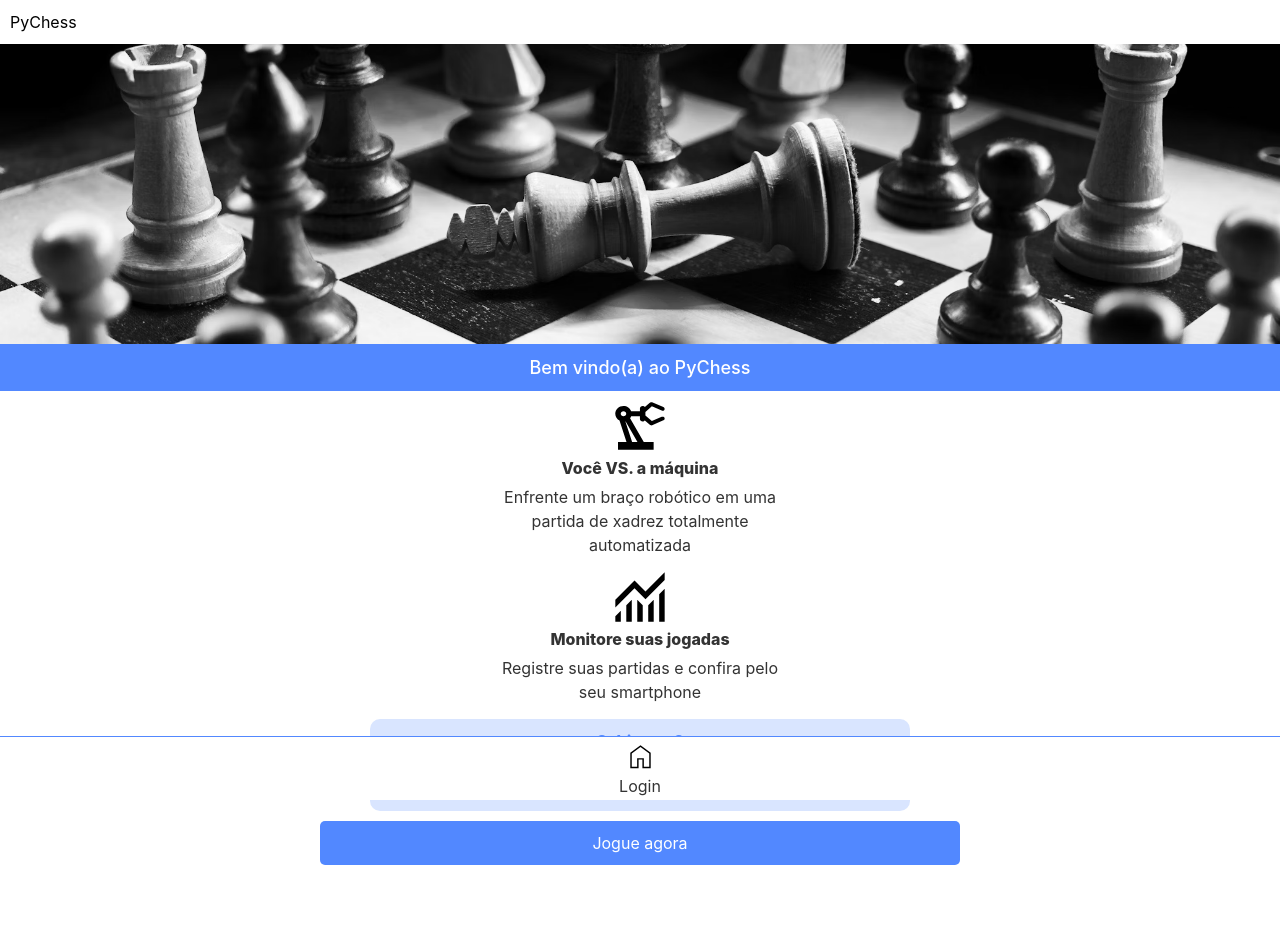
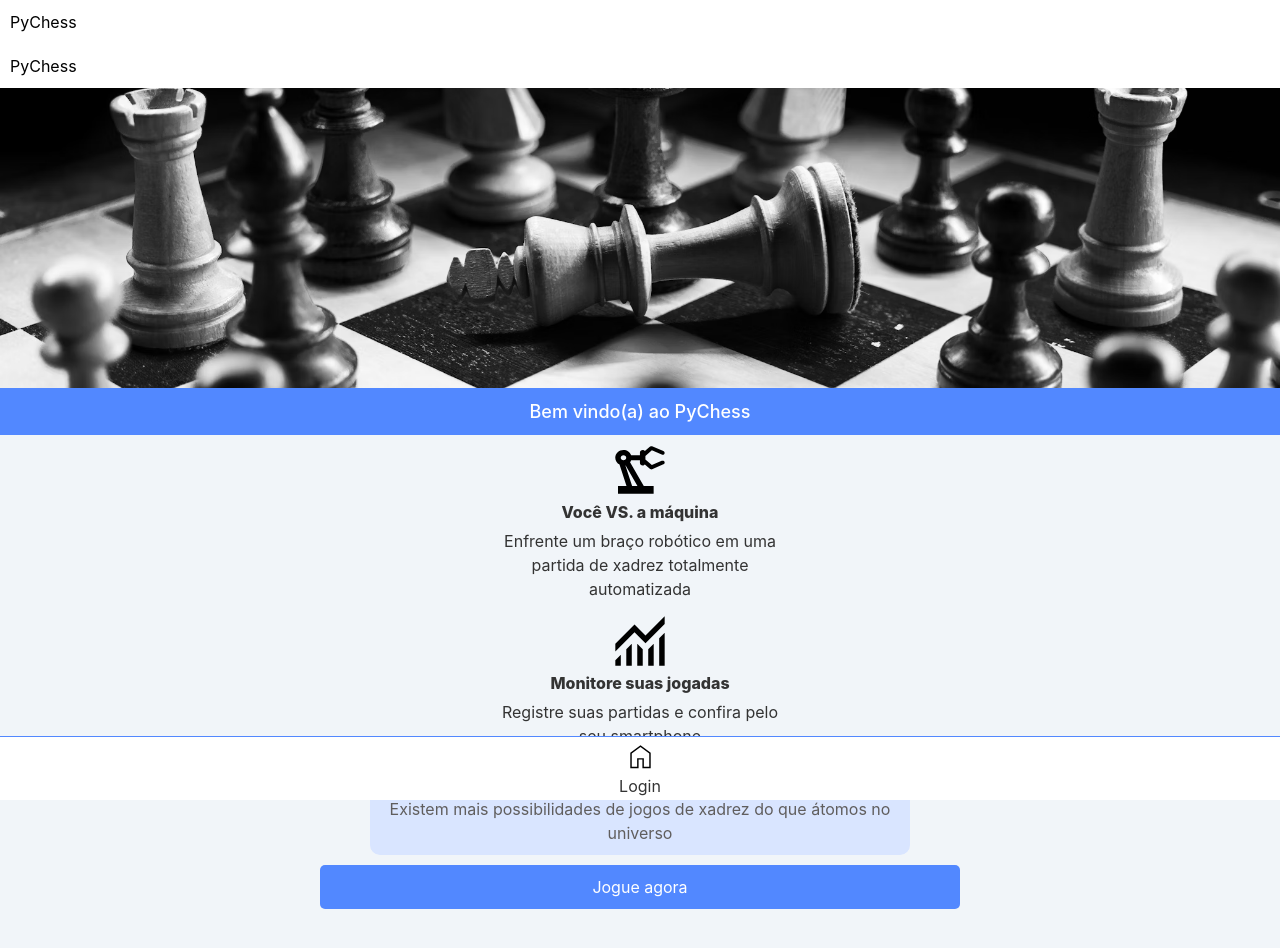
Before and after one commit to pineappletechnology-dev/Pychess-Front, a Next.js app: page / in a window 1280 px wide. Shown: the top 948 px of the page. Built offline with nearby package versions, Linux system fonts and the light colour scheme; no server answers.

Commit message:
refactor(layout): transfere o componente header para o root do layout

```diff
--- a/src/app/game/page.tsx
+++ b/src/app/game/page.tsx
@@ -6,7 +6,6 @@ import { useRouter } from 'next/navigation';
 import '../../styles/globals.css'
 import styles from './styles.module.css'
 import Footer from "@/components/Footer/Footer";
-import Header from "@/components/Header/Header";
 import GameInfoCard from "@/components/GameInfoCard/GameInfoCard";
 import GameButton from "@/components/GameButton/GameButton";
 import InfoButton from "@/components/InfoButton/InfoButton";
@@ -84,7 +83,6 @@ export default function Game() {
 
     return (
         <div className={styles.container}>
-            <Header></Header>
             {roboConectado && (
                 <div style={{
                     position: 'absolute',
--- a/src/app/gamedetails/page.tsx
+++ b/src/app/gamedetails/page.tsx
@@ -1,6 +1,5 @@
 'use client';
 
-import Header from '@/components/Header/Header';
 import '../../styles/globals.css'
 import styles from './styles.module.css'
 import GameDetailPanel from "@/components/GameDetailPanel/GameDetailPanel";
@@ -56,7 +55,6 @@ export default function GameDetails() {
 
     return (
         <div className={styles.container}>
-            <Header />
             <div className={styles.content}>
                 <p>Informações do jogador</p>
                 <GameDetailPanel
--- a/src/app/gamehistory/[id]/page.tsx
+++ b/src/app/gamehistory/[id]/page.tsx
@@ -7,7 +7,6 @@ import { Chess } from 'chess.js';
 import '../../../styles/globals.css'
 import styles from './styles.module.css'
 import Footer from "@/components/Footer/Footer";
-import Header from "@/components/Header/Header";
 import InfoButton from "@/components/InfoButton/InfoButton";
 
 export default function HistoryPage() {
@@ -63,7 +62,6 @@ export default function HistoryPage() {
 
     return (
         <div className={styles.container}>
-            <Header></Header>
             <h2 className={styles.title}>Jogo #{id}</h2>
 
             <div className={styles.boardWrapper}>
--- a/src/app/history/page.tsx
+++ b/src/app/history/page.tsx
@@ -5,7 +5,6 @@ import { useRouter } from 'next/navigation';
 
 import '../../styles/globals.css'
 import styles from './styles.module.css'
-import Header from '@/components/Header/Header'
 import Footer from '@/components/Footer/Footer'
 import GameInfoCard from '@/components/GameInfoCard/GameInfoCard'
 
@@ -55,7 +54,6 @@ export default function History() {
 
     return (
         <div className={styles.container}>
-            <Header />
             <div className={styles.content}>
                 {games.length > 0 ? (
                     games.map(game => (
--- a/src/app/layout.tsx
+++ b/src/app/layout.tsx
@@ -1,4 +1,6 @@
+import Header from '@/components/Header/Header'
 import '../styles/globals.css'
+
 
 export const metadata = {
   title: 'Next.js',
@@ -12,7 +14,10 @@ export default function RootLayout({
 }) {
   return (
     <html lang="pt-br">
-      <body>{children}</body>
+      <body className="antialiased">
+        <Header />
+        <main className="bg-[#f1f5f9]">{ children }</main>
+      </body>
     </html>
   )
 }
--- a/src/app/me/page.tsx
+++ b/src/app/me/page.tsx
@@ -6,7 +6,7 @@ import '../../styles/globals.css';
 import styles from './styles.module.css';
 import Image from "next/image";
 import Footer from '@/components/Footer/Footer';
-import Header from '@/components/Header/Header';
+
 
 export default function Me() {
     const [userData, setUserData] = useState({
@@ -108,7 +108,6 @@ export default function Me() {
 
     return (
         <div className={styles.container}>
-            <Header />
             <div className={styles.content}>
                 <div className={styles.dataInputContainer}>
 
--- a/src/app/play/page.tsx
+++ b/src/app/play/page.tsx
@@ -7,7 +7,6 @@ import { Chess } from 'chess.js';
 
 import '../../styles/globals.css';
 import styles from './styles.module.css';
-import Header from '@/components/Header/Header';
 import Footer from '@/components/Footer/Footer';
 
 export default function GameboardPage() {
@@ -135,8 +134,6 @@ export default function GameboardPage() {
 
     return (
         <div className={styles.container}>
-            <Header />
-
             <button
                 onClick={() => setShowSettings(prev => !prev)}
                 className={styles.button}
--- a/src/app/ranking/page.tsx
+++ b/src/app/ranking/page.tsx
@@ -1,7 +1,6 @@
 'use client';
 
 import '../../styles/globals.css'
-import Header from '@/components/Header/Header'
 import styles from './styles.module.css'
 import Footer from '@/components/Footer/Footer'
 import RankItem from '@/components/RankItem/RankItem'
@@ -38,7 +37,6 @@ export default function Ranking() {
     if (loading) {
         return (
             <div className={styles.container}>
-                <Header />
                 <div className={styles.spinnerContainer}>
                     <div className={styles.spinner}></div>
                 </div>
@@ -52,7 +50,6 @@ export default function Ranking() {
 
     return (
         <div className={styles.container}>
-            <Header></Header>
             <div className={styles.content}>
                 {topUser && (
                     <div className={styles.bestContainer}>
```
